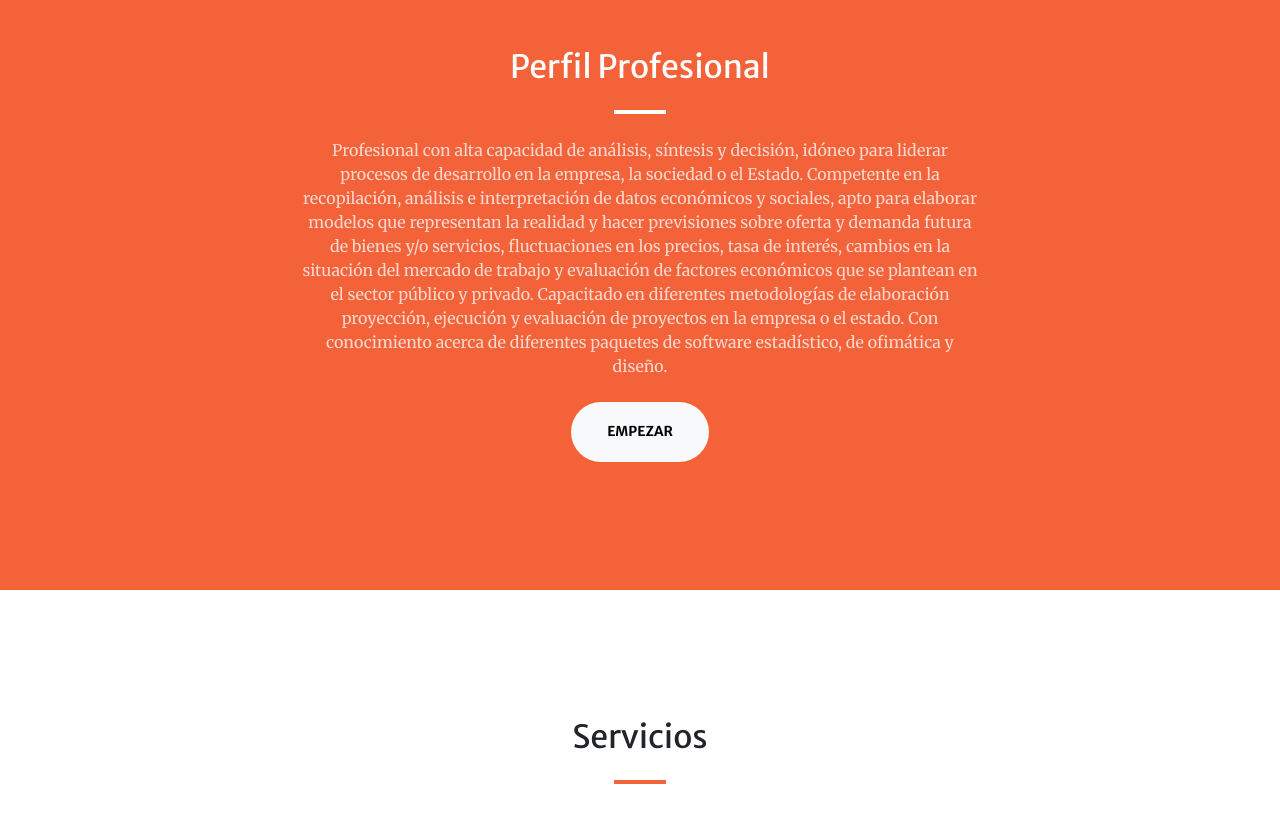
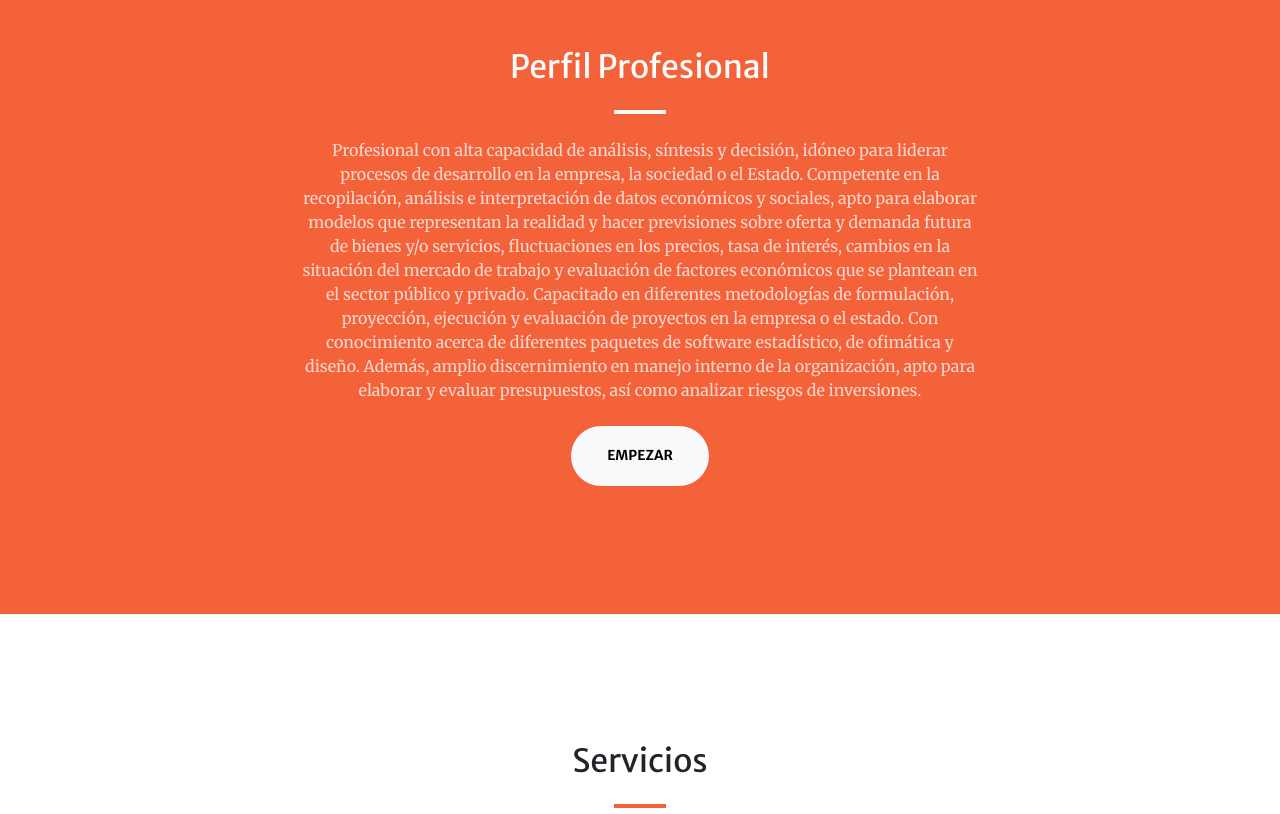
Before and after one commit to Yesid211/Portafolio-, a plain HTML site: page index.html in a window 1280 px wide. Shown: the part 880-1694 px from the top of the page. Drawn offline with nearby package versions, Linux system fonts and the light colour scheme; some packages are replaced by stand-ins of ours; a script that the page names is missing.

Commit message:
Update index.html

```diff
--- a/index.html
+++ b/index.html
@@ -56,7 +56,7 @@
                     <div class="col-lg-8 text-center">
                         <h2 class="text-white mt-0">Perfil Profesional</h2>
                         <hr class="divider divider-light" />
-                        <p class="text-white-75 mb-4">Profesional con alta capacidad de análisis, síntesis y decisión, idóneo para liderar procesos de desarrollo en la empresa, la sociedad o el Estado. Competente en la recopilación, análisis e interpretación de datos económicos y sociales, apto para elaborar modelos que representan la realidad y hacer previsiones sobre oferta y demanda futura de bienes y/o servicios, fluctuaciones en los precios, tasa de interés, cambios en la situación del mercado de trabajo y evaluación de factores económicos que se plantean en el sector público y privado. Capacitado en diferentes metodologías de elaboración proyección, ejecución y evaluación de proyectos en la empresa o el estado. Con conocimiento acerca de diferentes paquetes de software estadístico, de ofimática y diseño.</p>
+                        <p class="text-white-75 mb-4">Profesional con alta capacidad de análisis, síntesis y decisión, idóneo para liderar procesos de desarrollo en la empresa, la sociedad o el Estado. Competente en la recopilación, análisis e interpretación de datos económicos y sociales, apto para elaborar modelos que representan la realidad y hacer previsiones sobre oferta y demanda futura de bienes y/o servicios, fluctuaciones en los precios, tasa de interés, cambios en la situación del mercado de trabajo y evaluación de factores económicos que se plantean en el sector público y privado. Capacitado en diferentes metodologías de formulación, proyección, ejecución y evaluación de proyectos en la empresa o el estado. Con conocimiento acerca de diferentes paquetes de software estadístico, de ofimática y diseño. Además, amplio discernimiento en manejo interno de la organización, apto para elaborar y evaluar presupuestos, así como analizar riesgos de inversiones.</p>
                         <a class="btn btn-light btn-xl" href="#services">Empezar</a>
                     </div>
                 </div>
```
